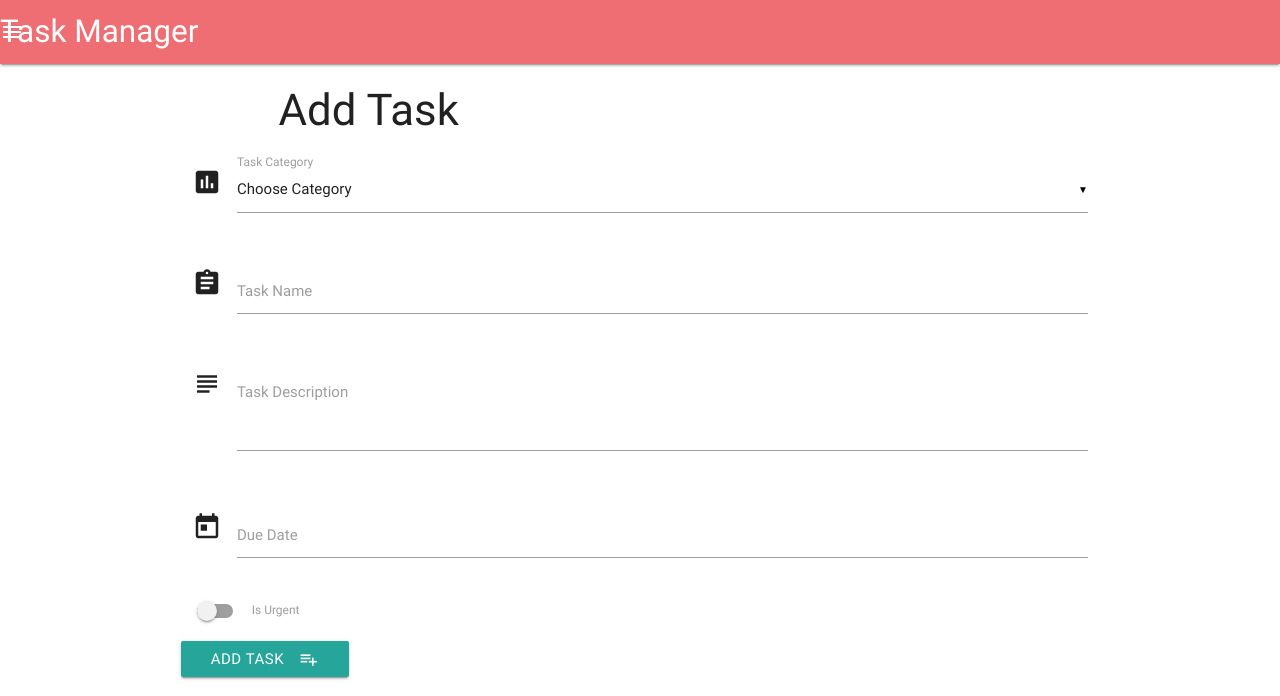
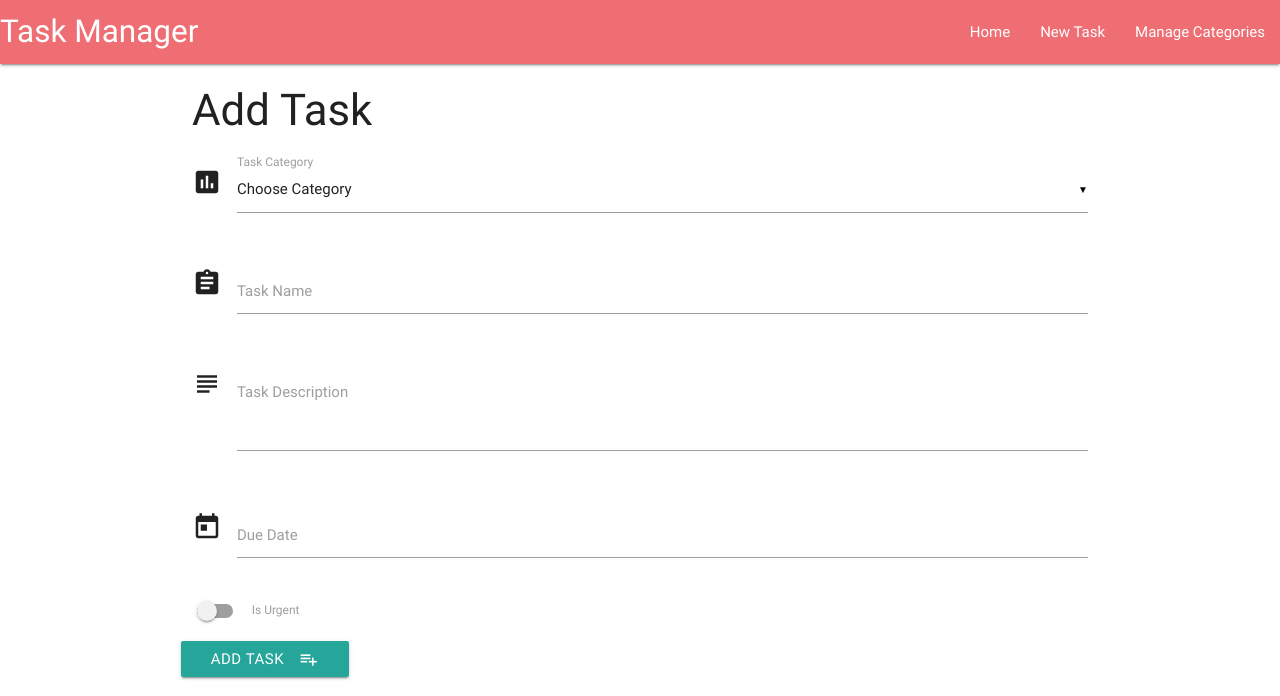
Before and after one commit to Didgerydont/task-manager, a Flask app: page /add_task in a window 1280 px wide. Shown: the top 696 px of the page. Run offline with Flask 2, Linux system fonts and the light colour scheme; data that the repository does not hold is empty; some libraries are stand-ins or nearby versions.

Commit message:
Still having same issues, plus now th navbar isnt working quite right

```diff
--- a/templates/base.html
+++ b/templates/base.html
@@ -14,18 +14,18 @@
     <header>
         <nav>
             <div class="nav-wrapper">
-                <a href="#" class="brand-logo">Task Manager</a>
-                <a href="#" data-target="mobile-demo" class="sidenav-trigger"><i class="material-icons">menu</i></a>
+                <a href="{{url_for('get_tasks')}}" class="brand-logo">Task Manager</a>
+                <a href="#" data-activates="mobile-demo" class="button-collapse"><i class="material-icons">menu</i></a>
                 <ul id="nav-mobile" class="right hide-on-med-and-down">
-                    <li><a href="sass.html">Sass</a></li>
-                    <li><a href="badges.html">Components</a></li>
-                    <li><a href="collapsible.html">JavaScript</a></li>
+                    <li><a href="{{url_for('get_tasks')}}">Home</a></li>
+                    <li><a href="{{url_for('add_task')}}">New Task</a></li>
+                    <li><a href="{{url_for('get_categories')}}">Manage Categories</a></li>
                 </ul>
                 <ul class="sidenav" id="mobile-demo">
-    <li><a href="sass.html">Sass</a></li>
-    <li><a href="badges.html">Components</a></li>
-    <li><a href="collapsible.html">JavaScript</a></li>
-  </ul>
+                    <li><a href="{{url_for('get_tasks')}}">Home</a></li>
+                    <li><a href="{{url_for('add_task')}}">New Task</a></li>
+                    <li><a href="{{url_for('get_categories')}}">Manage Categories</a></li>
+                </ul>
             </div>
         </nav>
     </header>
@@ -41,7 +41,7 @@
         $(document).ready(function() {
             $('.collapsible').collapsible();
             $('select').material_select();
-            $('.sidenav').sidenav();
+            $('.button-collapse').sideNav();
         });
         document.getElementById("matfix").addEventListener("click", function(e) {
             e.stopPropagation();
```
